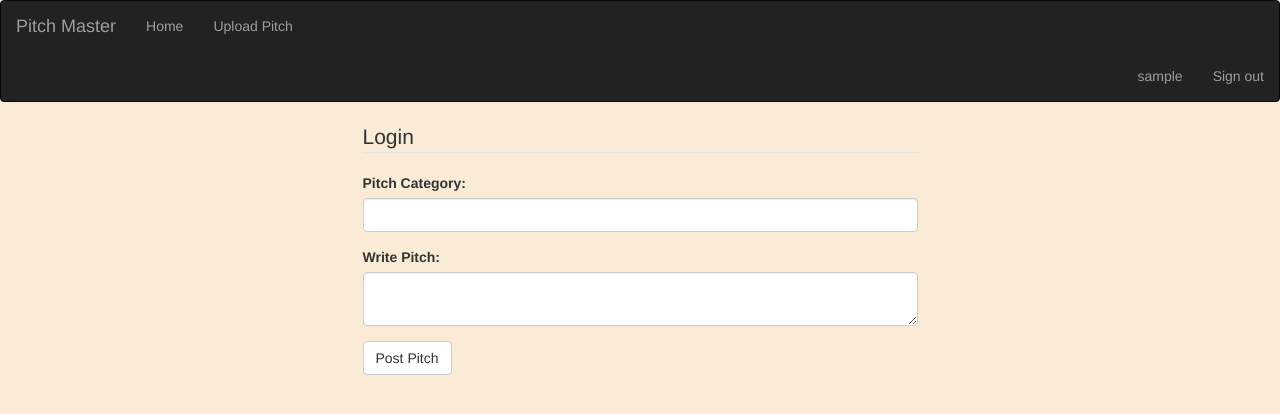
After one commit to dynamodenis/pitch-master, a Flask app: page /upload/pitch in a window 1280 px wide. The commit adds this page. Shown: the top 414 px of the page. Run offline with Flask 2, Linux system fonts and the light colour scheme; the visitor is signed in with stand-in values (Sample User, id 1); data comes from the database, SQL or seed files in the repository; some libraries are stand-ins or nearby versions.

Commit message:
created a pitch file and upload pitch

```diff
--- /dev/null
+++ b/app/main/forms.py
@@ -0,0 +1,8 @@
+from flask_wtf import FlaskForm
+from wtforms import StringField,SubmitField,TextAreaField
+from wtforms.validators import DataRequired,Length
+
+class UploadPitch(FlaskForm):
+    category=StringField('Pitch Category:', validators=[DataRequired(),Length(max=20)])
+    pitch=TextAreaField('Write Pitch:',validators=[DataRequired()])
+    submit=SubmitField('Post Pitch')
--- a/app/main/views.py
+++ b/app/main/views.py
@@ -1,16 +1,36 @@
-from flask import render_template,redirect,url_for,abort
+from flask import render_template,redirect,url_for,abort,flash
 from . import main
-from flask_login import login_required
+from flask_login import login_required,current_user
 from ..models import User
+from .forms import UploadPitch
+from .. import db
+
 
 @main.route('/')
 def index():
     return render_template('index.html')
 
 @main.route('/user/<uname>')
+@login_required
 def profile(uname):
     user=User.query.filter_by(username=uname).first()
-
+    image=url_for('static',filename=f'profile/{{current_user.profile_pic_path}}')
+    print(image)
     if user is None:
         abort(404)
-    return render_template('profile/profile.html',user=user)
+    return render_template('profile/profile.html',user=user,image=image)
+
+@main.route('/upload/pitch',methods=['GET','POST'])
+@login_required
+def upload_pitch():
+    pitch=UploadPitch()
+    if current_user is None:
+        abort(404)
+    if pitch.validate_on_submit():
+        current_user.pitch_category=pitch.category.data
+        current_user.pitch=pitch.pitch.data
+        db.session.add(current_user)
+        db.session.commit()
+        flash('Pitch Uploaded')
+        return redirect(url_for('main.index',user=current_user))
+    return render_template('profile/update_pitch.html',pitch=pitch,title='Create Pitch')
--- a/app/models.py
+++ b/app/models.py
@@ -15,8 +15,9 @@ class User(UserMixin,db.Model):
     email=db.Column(db.String(100))
     password_hash=db.Column(db.String(50))
     bio=db.Column(db.String())
-    profile_pic_path = db.Column(db.String())
+    profile_pic_path = db.Column(db.String(),default='default.png')
     pitch=db.Column(db.String())
+    pitch_category=db.Column(db.String(20))
     comments=db.relationship('Comment',backref='user',lazy='dynamic')
 
     @property
--- a/app/templates/base.html
+++ b/app/templates/base.html
@@ -30,11 +30,12 @@
             </div>
             <div class="navbar-collapse collapse">
                 <ul class="nav navbar-nav">
-                    <li><a href="/">Home</a></li>
+                    <li><a href="{{url_for('main.index')}}">Home</a></li>
+                    <li><a href="{{url_for('main.upload_pitch')}}">Upload Pitch</a></li>
             </div>
             <ul class="nav navbar-nav navbar-right">
                 {% if current_user.is_authenticated%}
-                <li style="color:white;padding:15px;"><a href="{{url_for('main.profile',uname=current_user.username)}}">{{current_user.username}}</a></li>
+                <li style="color:white;padding-left:15px;"><a href="{{url_for('main.profile',uname=current_user.username)}}">{{current_user.username}}</a></li>
                 <li><a href="{{url_for('auth.logout')}}">Sign out</a></li>
                 {% else %}
                 <li><a href="{{url_for('auth.login')}}">Sign in</a></li>
--- /dev/null
+++ b/app/templates/profile/update_pitch.html
@@ -0,0 +1,22 @@
+{% import 'bootstrap/wtf.html' as wtf %}
+{% extends 'base.html'%}
+{% block content%}
+<div class="container">
+    <div class="row">
+        <div class="col-md-2 col-lg-3"></div>
+        <div class="col-md-8 col-sm-12 col-lg-6">
+            <legend class="border-bottom mb-4">Login</legend>
+        <!-- Flash message -->
+        {% for message in get_flashed_messages()%}
+        <div class="alert alert-danger">
+            <button type="button" class="close" data-dismiss="alert">&times;</button>
+            {{ message }}
+        </div>
+        {% endfor%}
+            {{wtf.quick_form(pitch)}}
+        </div>
+
+        <div class="col-md-2 col-lg-3"></div>
+    </div>
+</div>
+{% endblock%}
```
Also changed, not shown: app/templates/profile/profile.html (+27 -22 lines), migrations/versions/be4dc002790a_added_pitch_category.py (added, +28 -0 lines), app/static/profile/default.jpeg (added), app/static/profile/profile.png (added).
